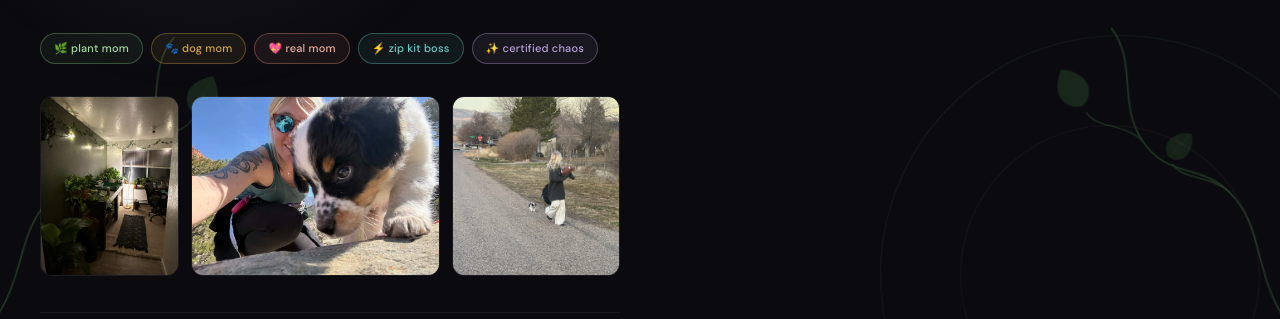
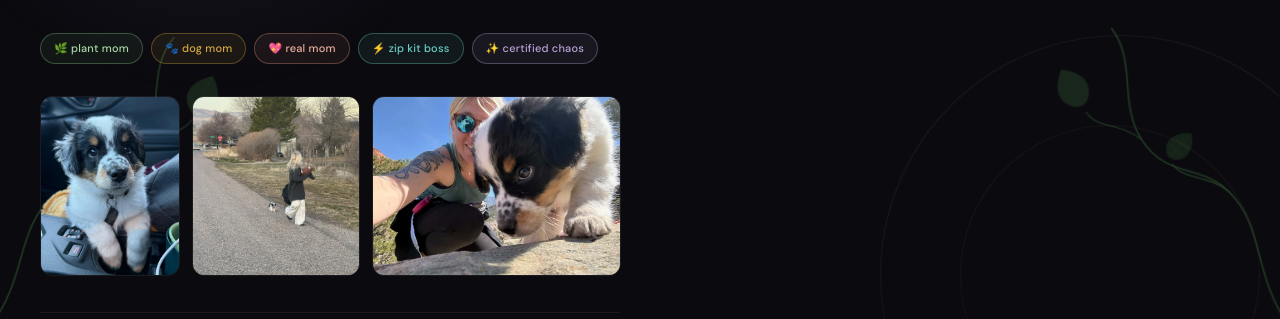
Before and after one commit to ksackett88/KelseyVerse, a plain HTML site: page index.html in a window 1280 px wide. Shown: the part 481-800 px from the top of the page. Drawn offline with Linux system fonts and the light colour scheme.

Commit message:
lovellly

```diff
--- a/index.html
+++ b/index.html
@@ -144,9 +144,9 @@
       </div>
       <!-- PHOTO STRIP — drop your 3 photos in here -->
       <div class="bio-photo-strip">
-        <img src="photos/plant-room.jpg" alt="my happy place">
+        <img src="photos/powder.jpg" alt="puppy love">
+        <img src="photos/my-babies.jpg" alt="my heart and home">
         <img src="photos/adventure.jpg" alt="adventure dog" />
-        <img src="photos/my-babies.jpg" alt="my heart and home">
       </div>
 
       <div class="about-expanded">
```
Also changed, not shown: photos/powder.jpg (added).
